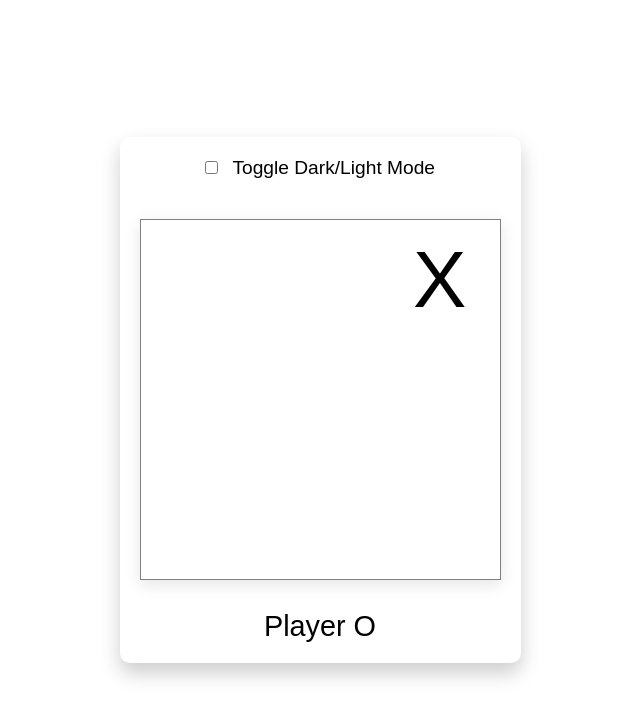
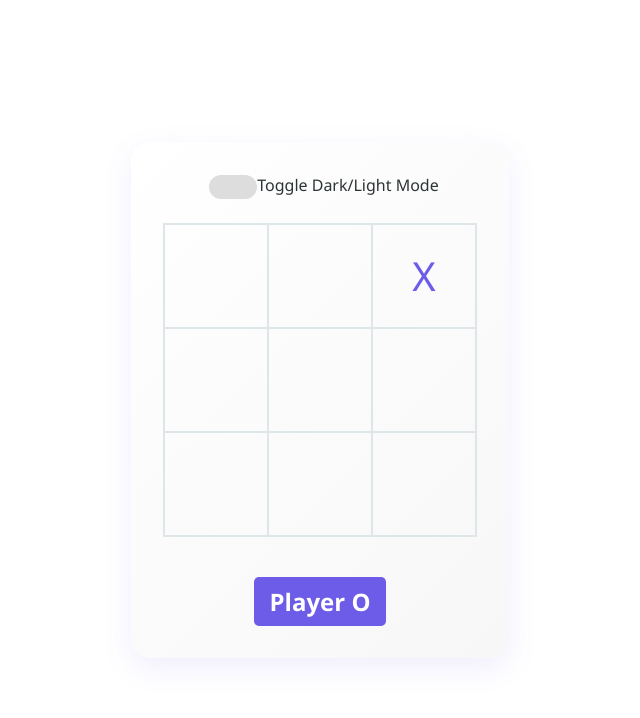
Before and after one commit to amanasish/TIC-TAC-TOE-AAG, a plain HTML site: page index.html in a window 1280 px wide. Both pictures are taken after a click on the element 760 px from the left and 279 px from the top of the page. Shown: the whole page, without its empty margins (320-960 px from the left). Drawn offline with Linux system fonts and the light colour scheme.

Commit message:
Final
TTT by AAG

```diff
--- a/index.html
+++ b/index.html
@@ -3,7 +3,7 @@
 <head>
     <meta charset="UTF-8" />
     <meta name="viewport" content="width=device-width, initial-scale=1.0" />
-    <title>Clone</title>
+    <title>TICa TACa TOEg</title>
     <link rel="stylesheet" type="text/css" href="tic-tac-toe.css" />
 </head>
 <body>
--- a/tic-tac-toe.css
+++ b/tic-tac-toe.css
@@ -1,130 +1,180 @@
-* {
-  box-sizing: border-box;
-  margin: 0;
-  padding: 0;
+:root {
+  --primary-color: #6c5ce7;
+  --secondary-color: #a8e6cf;
+  --bg-color: #ffffff;
+  --text-color: #2d3436;
+  --grid-color: #dfe6e9;
+  --win-color: #00b894;
+  --shadow-color: rgba(108, 92, 231, 0.1);
 }
 
 body {
+  font-family: 'Segoe UI', Tahoma, Geneva, Verdana, sans-serif;
+  height: 100vh;
+  margin: 0;
+  background: var(--bg-color);
   display: flex;
   justify-content: center;
   align-items: center;
-  height: 100vh;
-  width: 100%;
-  font-family: 'Arial', sans-serif;
-  background: var(--bg-color);
-  transition: background-color 0.3s ease-in-out;
+  color: var(--text-color);
 }
 
 .container {
   display: flex;
   flex-direction: column;
   align-items: center;
-  background: var(--container-bg);
-  border-radius: 10px;
-  box-shadow: 0 10px 20px rgba(0, 0, 0, 0.2);
-  padding: 20px;
-  margin: auto;
-  transition: background-color 0.3s ease-in-out;
+  padding: 2rem;
+  border-radius: 20px;
+  box-shadow: 0 10px 30px var(--shadow-color);
+  background: linear-gradient(135deg, #fff, #f7f7f7);
+}
+
+.theme-toggle {
+  margin-bottom: 1.5rem;
+}
+
+.theme-toggle label {
+  font-size: 1rem;
+  margin-left: 0.5rem;
+  cursor: pointer;
+}
+
+#theme-switch {
+  display: none;
+}
+
+.theme-toggle label::before {
+  content: '';
+  display: inline-block;
+  width: 3rem;
+  height: 1.5rem;
+  background-color: #ddd;
+  border-radius: 1.5rem;
+  position: relative;
+  vertical-align: middle;
+  transition: 0.3s;
+}
+
+.theme-toggle label::after {
+  content: '';
+  display: inline-block;
+  width: 1.3rem;
+  height: 1.3rem;
+  background-color: white;
+  border-radius: 50%;
+  position: absolute;
+  left: 0.2rem;
+  top: 50%;
+  transform: translateY(-50%);
+  transition: 0.3s;
+}
+
+#theme-switch:checked + label::before {
+  background-color: var(--primary-color);
+}
+
+#theme-switch:checked + label::after {
+  left: 1.5rem;
 }
 
 table {
   border-collapse: collapse;
-  margin: 20px auto;
-  box-shadow: 0 5px 15px rgba(0, 0, 0, 0.1);
+  margin-bottom: 1.5rem;
 }
 
 td {
-  background-color: var(--cell-bg);
-  border: 3px solid var(--border-color);
-  width: 120px;
-  height: 120px;
-  font-size: 80px;
-  color: var(--text-color);
+  width: 100px;
+  height: 100px;
+  border: 2px solid var(--grid-color);
+  font-size: 2.5rem;
   text-align: center;
-  vertical-align: middle;
-  transition: background-color 0.3s, transform 0.3s ease-in-out;
   cursor: pointer;
-  position: relative;
-  perspective: 1000px;
+  transition: all 0.3s ease;
 }
 
 td:hover {
-  background-color: var(--cell-hover);
-  transform: scale(1.05);
+  background-color: var(--shadow-color);
+}
+
+td.x, td.o {
+  cursor: not-allowed;
 }
 
 td.x::before, td.o::before {
-  content: '';
-  position: absolute;
-  top: 0;
-  left: 0;
-  width: 100%;
-  height: 100%;
-  background-size: 80%;
-  background-repeat: no-repeat;
-  background-position: center;
+  display: block;
+  animation: pop 0.3s cubic-bezier(0.68, -0.55, 0.265, 1.55);
 }
 
 td.x::before {
-  background-image: url('path/to/x-image.png'); /* Replace with your 3D X image path */
+  content: 'X';
+  color: var(--primary-color);
 }
 
 td.o::before {
-  background-image: url('path/to/o-image.png'); /* Replace with your 3D O image path */
+  content: 'O';
+  color: var(--secondary-color);
+}
+
+td.win {
+  background-color: rgba(0, 184, 148, 0.1);
+}
+
+td.win::before {
+  color: var(--win-color);
 }
 
 #player {
-  margin-top: 10px;
-  font-size: 1.8rem;
-  color: var(--text-color);
+  font-size: 1.5rem;
+  font-weight: 600;
+  margin-top: 1rem;
 }
 
-.theme-toggle {
-  margin-bottom: 20px;
+#turn {
+  display: inline-block;
+  padding: 0.5rem 1rem;
+  border-radius: 5px;
+  background-color: var(--primary-color);
+  color: white;
+  transition: background-color 0.3s ease;
 }
 
-.theme-toggle label {
-  font-size: 1.2rem;
-  color: var(--text-color);
-  cursor: pointer;
+/* Dark mode styles */
+body.dark {
+  --bg-color: #2d3436;
+  --text-color: #dfe6e9;
+  --grid-color: #636e72;
+  --shadow-color: rgba(108, 92, 231, 0.2);
 }
 
-input[type="checkbox"] {
-  margin-right: 10px;
-  cursor: pointer;
+body.dark .container {
+  background: linear-gradient(135deg, #2d3436, #2d3436);
 }
 
-.dark {
-  --bg-color: #222;
-  --container-bg: #333;
-  --cell-bg: #444;
-  --cell-hover: #555;
-  --border-color: #666;
-  --text-color: #fff;
-}
-
-.light {
-  --bg-color: #f0f0f0;
-  --container-bg: #fff;
-  --cell-bg: #ddd;
-  --cell-hover: #bbb;
-  --border-color: #aaa;
-  --text-color: #333;
-}
-
-/* Media Queries for responsiveness */
-@media (max-width: 768px) {
-  td {
-      width: 80px;
-      height: 80px;
-      font-size: 50px;
+/* Animations */
+@keyframes pop {
+  0% {
+    transform: scale(0);
+    opacity: 0;
+  }
+  100% {
+    transform: scale(1);
+    opacity: 1;
   }
 }
 
-@media (max-width: 480px) {
+/* Media Queries */
+@media (max-width: 400px) {
   td {
-      width: 60px;
-      height: 60px;
-      font-size: 40px;
+    width: 80px;
+    height: 80px;
+    font-size: 2rem;
+  }
+
+  .container {
+    padding: 1rem;
+  }
+
+  #player {
+    font-size: 1.2rem;
   }
 }
--- a/tic-tac-toe.js
+++ b/tic-tac-toe.js
@@ -1,8 +1,10 @@
+// Constants
 const N_SIZE = 3;
-const EMPTY = '&nbsp;';
+const EMPTY = '';  // Changed from '&nbsp;' to empty string
+
+// Game state variables
 let boxes = [];
 let turn = 'X';
-let score;
 let moves;
 
 function init() {
@@ -10,7 +12,6 @@ function init() {
     board.setAttribute('border', 1);
     board.setAttribute('cellspacing', 0);
 
-    let identifier = 1;
     for (let i = 0; i < N_SIZE; i++) {
         const row = document.createElement('tr');
         board.appendChild(row);
@@ -27,69 +28,91 @@ function init() {
             if (j === N_SIZE - i - 1) {
                 cell.classList.add('diagonal1');
             }
-            cell.identifier = identifier;
             cell.addEventListener('click', set);
             row.appendChild(cell);
             boxes.push(cell);
-            identifier += identifier;
         }
     }
-
     document.getElementById('tictactoe').appendChild(board);
     startNewGame();
 }
 
 function startNewGame() {
-    score = { 'X': 0, 'O': 0 };
     moves = 0;
     turn = 'X';
     boxes.forEach(square => {
         square.innerHTML = EMPTY;
-        square.classList.remove('x', 'o');
+        square.classList.remove('x', 'o', 'win');
     });
+    updateTurnDisplay();
+}
+
+function updateTurnDisplay() {
     document.getElementById('turn').textContent = 'Player ' + turn;
 }
 
-function win(clicked) {
-    const memberOf = clicked.className.split(/\s+/);
-    for (const className of memberOf) {
-        const testClass = '.' + className;
-        const items = contains('#tictactoe ' + testClass, turn);
-        if (items.length === N_SIZE) {
-            items.forEach(item => item.classList.add('win'));
-            return true;
-        }
+function checkWin() {
+    // Check rows
+    for (let i = 0; i < N_SIZE; i++) {
+        if (checkLine(boxes.slice(i * N_SIZE, (i + 1) * N_SIZE))) return true;
     }
-    return false;
+
+    // Check columns
+    for (let i = 0; i < N_SIZE; i++) {
+        const column = [boxes[i], boxes[i + N_SIZE], boxes[i + (2 * N_SIZE)]];
+        if (checkLine(column)) return true;
+    }
+
+    // Check diagonals
+    const diagonal1 = [boxes[0], boxes[4], boxes[8]];
+    const diagonal2 = [boxes[2], boxes[4], boxes[6]];
+    return checkLine(diagonal1) || checkLine(diagonal2);
 }
 
-function contains(selector, text) {
-    const elements = document.querySelectorAll(selector);
-    return Array.from(elements).filter(element => RegExp(text).test(element.textContent));
+function checkLine(cells) {
+    const firstClass = cells[0].classList.contains('x') ? 'x' :
+                       cells[0].classList.contains('o') ? 'o' : null;
+
+    if (!firstClass) return false;
+
+    const win = cells.every(cell => cell.classList.contains(firstClass));
+
+    if (win) {
+        cells.forEach(cell => cell.classList.add('win'));
+    }
+
+    return win;
 }
 
 function set() {
-    if (this.innerHTML !== EMPTY) {
+    if (this.classList.contains('x') || this.classList.contains('o')) {
         return;
     }
-    this.innerHTML = turn;
+
+    this.innerHTML = EMPTY;  // Keep the cell text empty
     this.classList.add(turn.toLowerCase());
-    moves += 1;
-    score[turn] += this.identifier;
-    if (win(this)) {
-        alert('Winner: Player ' + turn);
-        startNewGame();
+    moves++;
+
+    if (checkWin()) {
+        setTimeout(() => {
+            alert('Winner: Player ' + turn);
+            startNewGame();
+        }, 100);
     } else if (moves === N_SIZE * N_SIZE) {
-        alert('Draw');
-        startNewGame();
+        setTimeout(() => {
+            alert('Draw');
+            startNewGame();
+        }, 100);
     } else {
         turn = turn === 'X' ? 'O' : 'X';
-        document.getElementById('turn').textContent = 'Player ' + turn;
+        updateTurnDisplay();
     }
 }
 
-init();
-
+// Theme toggle handler
 document.getElementById('theme-switch').addEventListener('change', function() {
     document.body.classList.toggle('dark', this.checked);
 });
+
+// Initialize the game
+init();
```
